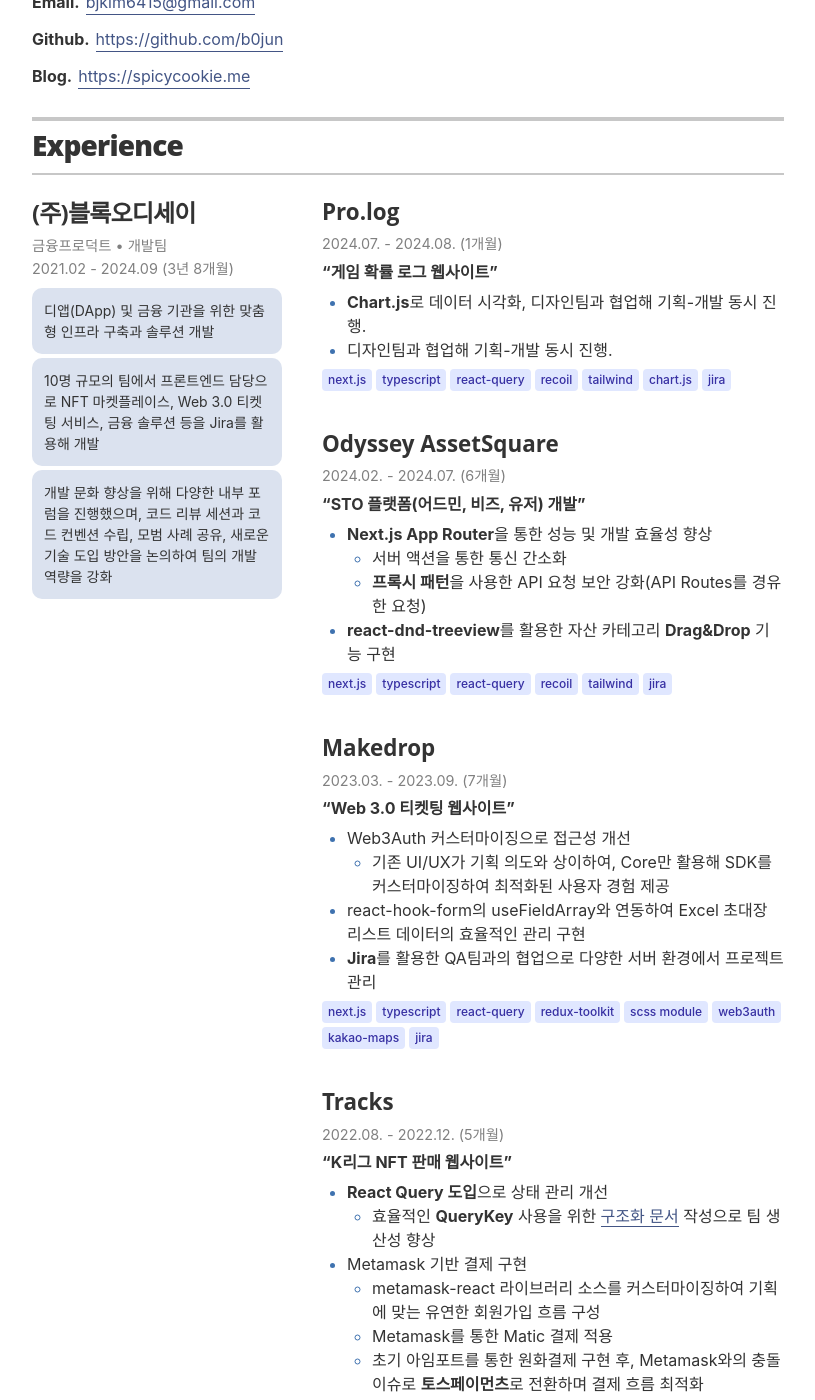
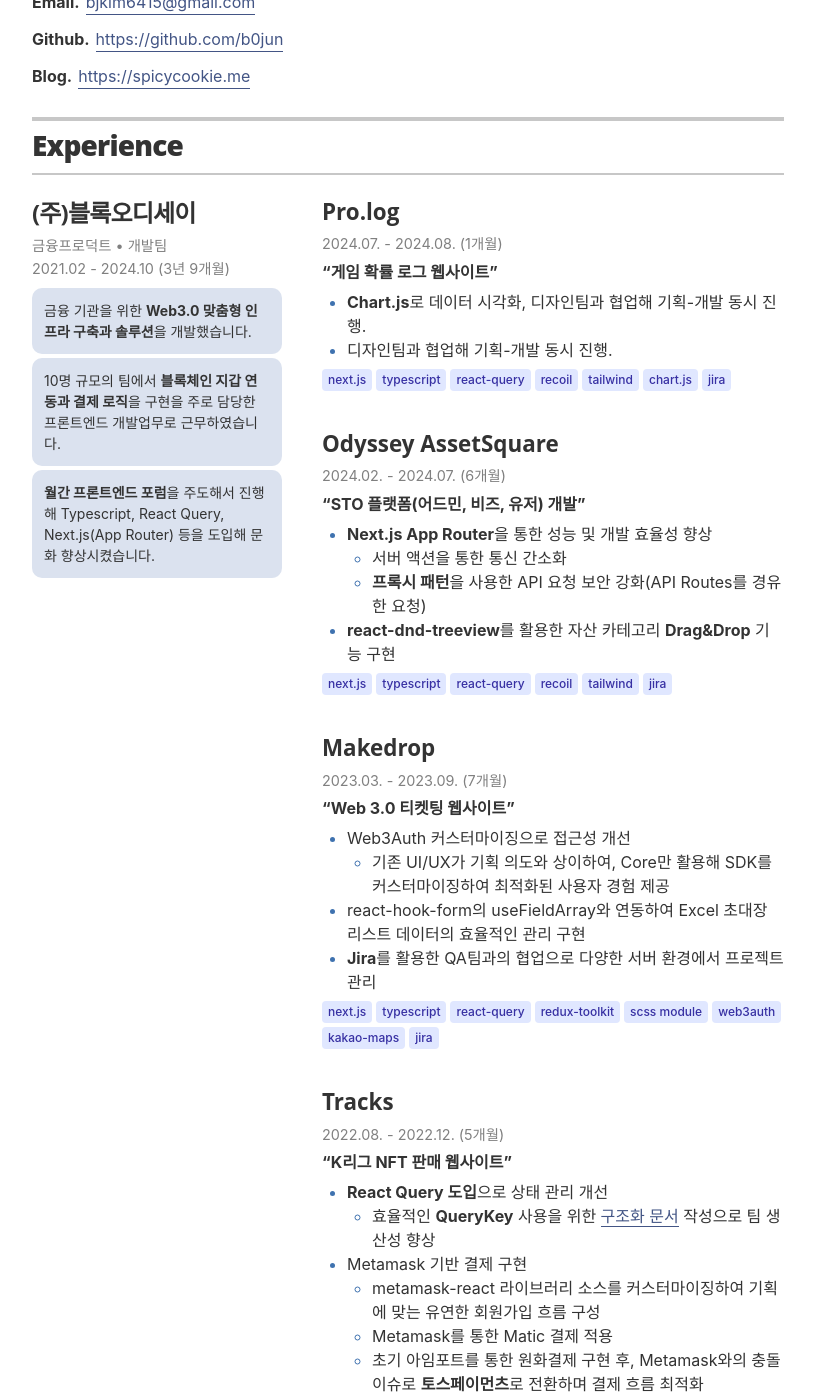
Before and after one commit to b0jun/b0jun.github.io, a Jekyll site: the page built from index.html, in a window 1280 px wide and 1400 px high, scrolled down 380 px. Shown: the whole window, without its empty margins (232-1047 px from the left). Built offline with Jekyll 4.4.1, drawn with Linux system fonts in a browser that asks for light colours; some of the changed text lies outside the part shown.

Commit message:
mod: 내용 수정

```diff
--- a/_data/experience.yml
+++ b/_data/experience.yml
@@ -2,11 +2,11 @@
 # VP of Global Communications
 - company: (주)블록오디세이
   position: 금융프로덕트 • 개발팀
-  duration: 2021.02 - 2024.09 (3년 8개월)
+  duration: 2021.02 - 2024.10 (3년 9개월)
   summary:
-    - 디앱(DApp) 및 금융 기관을 위한 맞춤형 인프라 구축과 솔루션 개발
-    - 10명 규모의 팀에서 프론트엔드 담당으로 NFT 마켓플레이스, Web 3.0 티켓팅 서비스, 금융 솔루션 등을 Jira를 활용해 개발
-    - 개발 문화 향상을 위해 다양한 내부 포럼을 진행했으며, 코드 리뷰 세션과 코드 컨벤션 수립, 모범 사례 공유, 새로운 기술 도입 방안을 논의하여 팀의 개발 역량을 강화
+    - 금융 기관을 위한 <b>Web3.0 맞춤형 인프라 구축과 솔루션</b>을 개발했습니다.
+    - 10명 규모의 팀에서 <b>블록체인 지갑 연동과 결제 로직</b>을 구현을 주로 담당한 프론트엔드 개발업무로 근무하였습니다.
+    - <b>월간 프론트엔드 포럼</b>을 주도해서 진행해 Typescript, React Query, Next.js(App Router) 등을 도입해 문화 향상시켰습니다.
   projects:
     - title: Pro.log
       duration: 2024.07. - 2024.08. (1개월)
@@ -68,9 +68,9 @@
             - metamask-react 라이브러리 소스를 커스터마이징하여 기획에 맞는 유연한 회원가입 흐름 구성
             - Metamask를 통한 Matic 결제 적용
             - 초기 아임포트를 통한 원화결제 구현 후, Metamask와의 충돌 이슈로 <b>토스페이먼츠</b>로 전환하며 결제 흐름 최적화
-        - main: <b>Next.js 정적배포 이슈</b>
+        - main: <b>Next.js 다국어 처리 이슈</b>
           subitems:
-            - 언어별 정적 페이지 사전 생성 및 클라이언트 측 언어 변경 로직 추가로 문제 해결
+            - 서버가 없는 배포환경으로 인해 런타임 다국어 처리가 불가능 → 언어별 정적 페이지를 사전 생성해서 해결
       skills:
         - next.js
         - typescript
--- a/_data/projects.yml
+++ b/_data/projects.yml
@@ -1,5 +1,5 @@
 # Projects
-- project: 클라이밍 대회 채점 시스템
+- project: 클라이밍 대회 운영 시스템
   role: 개인 프로젝트
   duration: 2024.08. - 2024.09. (1개월)
   # url: "https://dolmenge.vercel.app/dolmenge_jeonpo/pass"
--- a/_data/skills.yml
+++ b/_data/skills.yml
@@ -11,7 +11,7 @@
     - CSR, SSR, SSG 방식을 활용해 프로젝트 요구 사항에 최적화된 렌더링 방식을 적용할 수 있습니다.
     - React Native를 활용하여 모바일 앱을 출시하고 업데이트할 수 있습니다.
     - 다양한 브라우저에서 트러블 슈팅을 통해 호환성 문제를 해결한 경험이 많습니다.
-    - Sass, Styled-components, Tailwind 등으로 사용자 맞춤형 UI를 구현할 수 있습니다.
+    - Sass, Styled-components, Emotion, Tailwind 등으로 사용자 맞춤형 UI를 구현할 수 있습니다.
     - 웹 접근성 및 SEO 최적화 작업 경험이 있습니다.
 
 - skill: Backend
```
